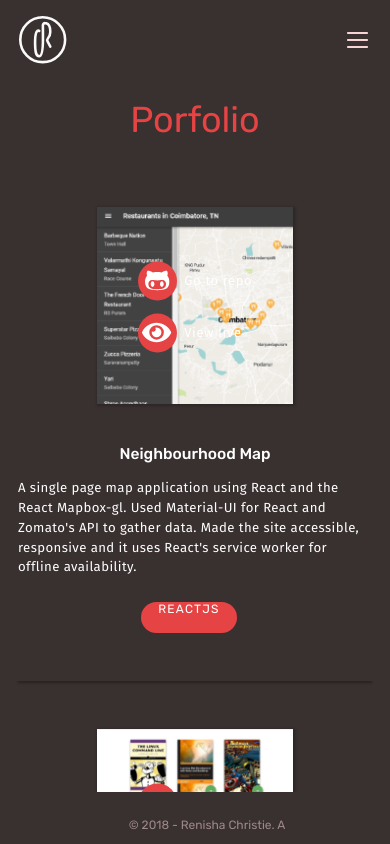
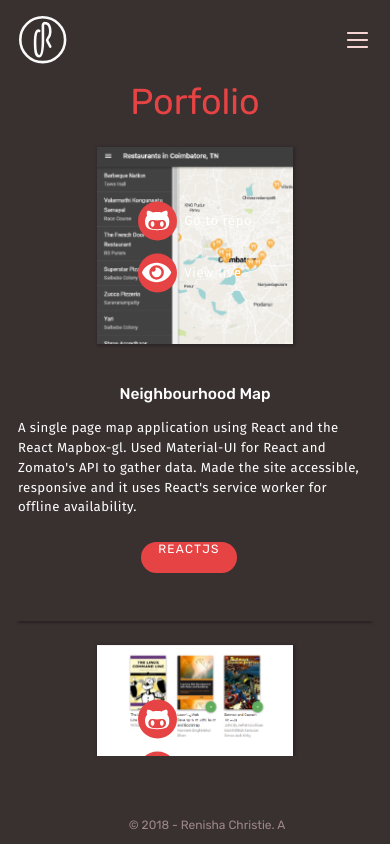
Before and after one commit to crisner/my-portfolio, a React (Create React App) app: page /portfolio in a window 390 px wide. Built offline with nearby package versions, Linux system fonts and the light colour scheme.

Commit message:
Fix positioning and margin

```diff
--- a/src/components/PortfolioItem.module.css
+++ b/src/components/PortfolioItem.module.css
@@ -166,7 +166,7 @@
     .Item {
         flex-direction: column;
         align-items: center;
-        margin: 3em 0;
+        margin: 1em 0;
         padding: 0 0 3em;
         height: auto;
         box-shadow: 0px 20px 2px -18px #2a2323;
--- a/src/containers/Portfolio.module.css
+++ b/src/containers/Portfolio.module.css
@@ -3,8 +3,8 @@
 }
 
 .position h3 {
-    text-align: right;
-    margin: 0;
+    /* text-align: right; */
+    margin: 0 0 0.5em;
 }
 
 .portfolioContainer {
@@ -35,12 +35,10 @@
     .portfolioContainer {
         width: 100%;
         max-width: 100%;
-        overflow-y: scroll;
     }
 
     .position h3 {
-        text-align: right;
-        margin: 0 0 1em;
+        margin: 0 0 0.5em !important;
     }
 }
 
@@ -54,4 +52,14 @@
     .position {
         margin-top: 0;
     }
+
+    .position h3 {
+        margin: 0 !important;
+    }
 }
+
+@media (max-width: 320px) {
+    .portfolioContainer {
+        height: 70vh;
+    }
+}
```
